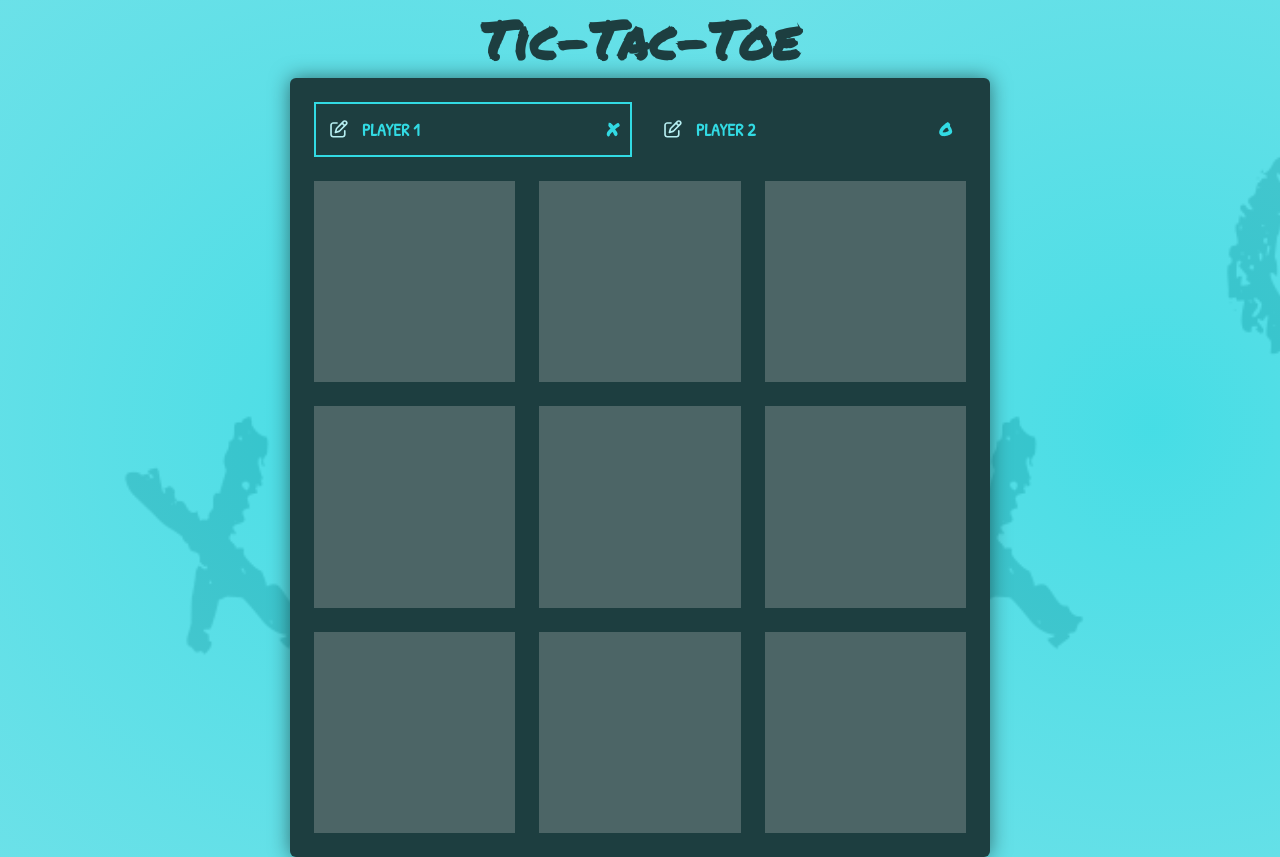
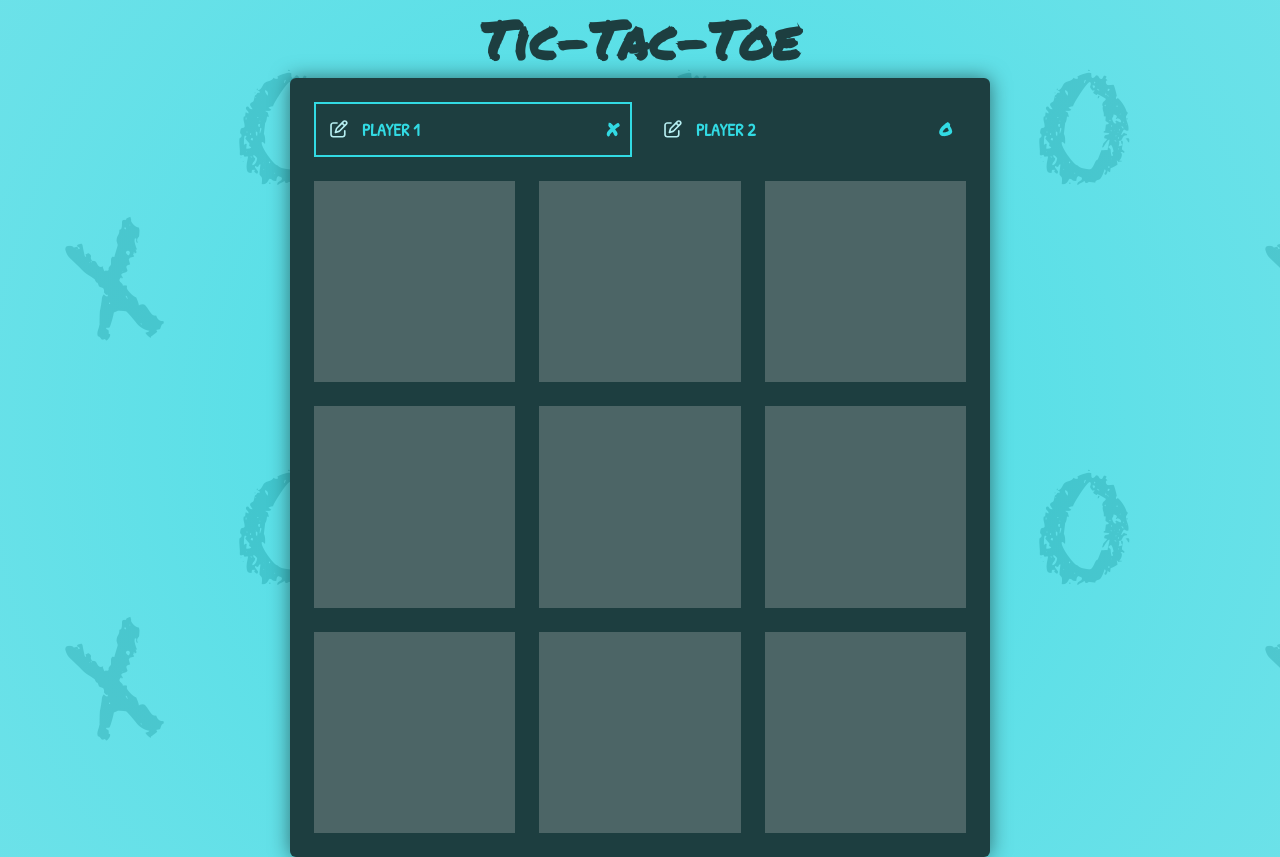
Before and after one commit to elissonh/tictactoe, a React (Vite) app: page / in a window 1280 px wide. Built offline with nearby package versions, Linux system fonts and the light colour scheme.

Commit message:
feat: set body background-color

```diff
--- a/src/index.css
+++ b/src/index.css
@@ -60,20 +60,25 @@ ol {
 
 html {
   font-family: var(--font-primary);
-  background: radial-gradient(
+}
+
+body {
+  min-height: 100vh;
+  min-height: 100dvh;
+  background:
+    radial-gradient(
       circle at center,
       color-mix(in srgb, var(--primary-color), transparent 10%),
       color-mix(in srgb, var(--secondary-color), transparent 10%)
     ),
     url('/bg-pattern-dark.png');
+  background-color: radial-gradient(
+    circle at center,
+    color-mix(in srgb, var(--primary-color), transparent 10%),
+    color-mix(in srgb, var(--secondary-color), transparent 10%)
+  );
   background-repeat: repeat;
   background-size: 60%;
-}
-
-body {
-
-  min-height: 100vh;
-  min-height: 100dvh;
   margin: 0 10px;
 }
 
```
